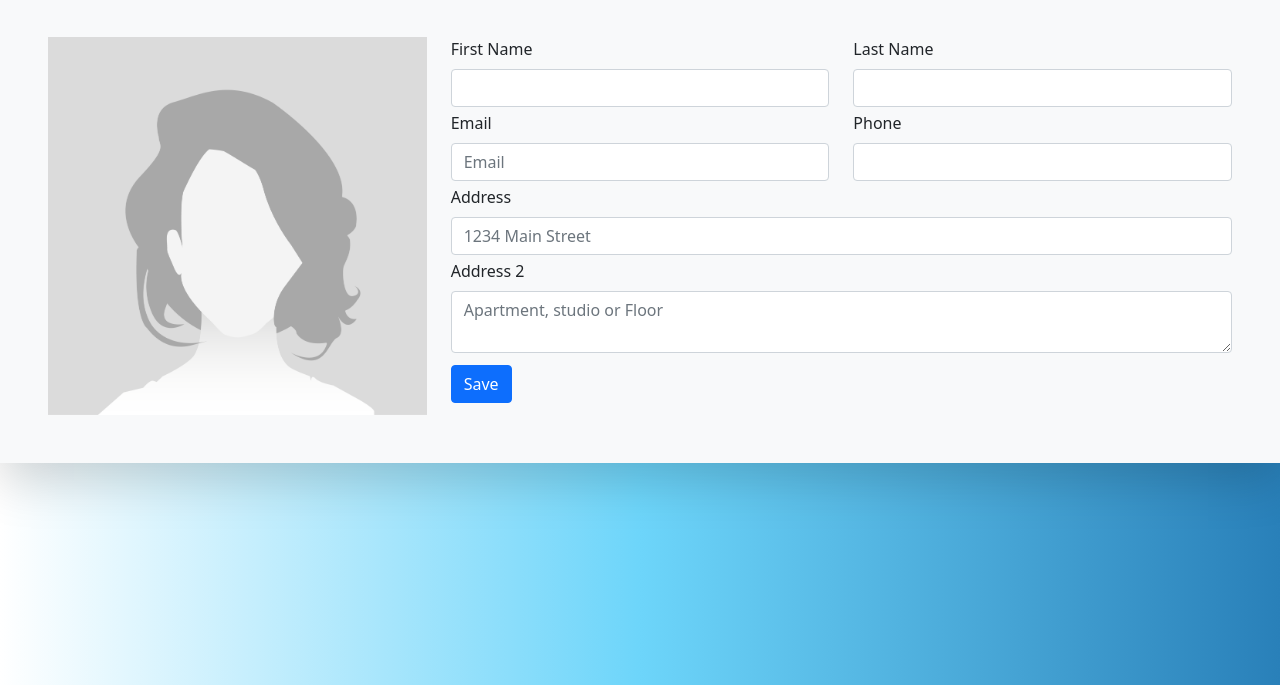
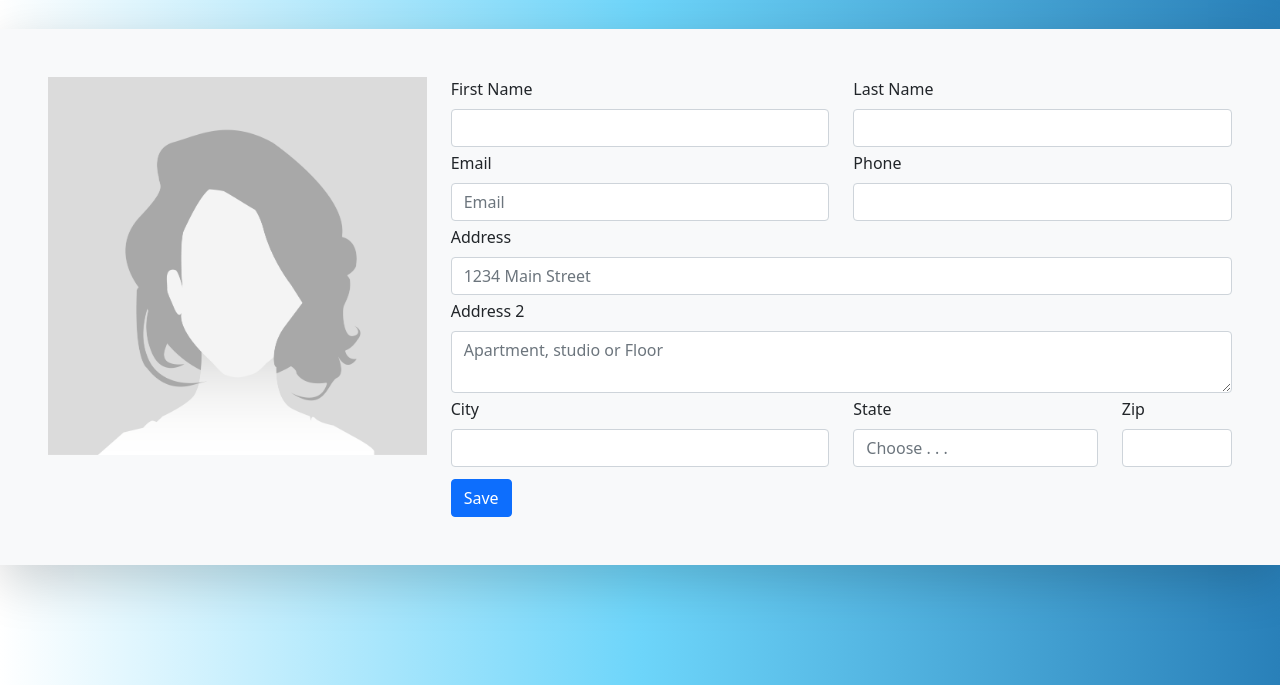
Before and after one commit to ShellyWonder/ADDRESS-BOOK-LAB, a plain HTML site: page index.html in a window 1280 px wide. Shown: the part 115-800 px from the top of the page. Drawn offline with nearby package versions, Linux system fonts and the light colour scheme.

Commit message:
added row for city,state,zip

```diff
--- a/index.html
+++ b/index.html
@@ -20,7 +20,7 @@
   </head>
 
   <body>
-    <h1 class="mt-5">My Address Book</h1>
+    <h1 class="m-5">My Address Book</h1>
     <div class="container-fluid bg-light p-5 shadow-lg">
       <div class="row">
         <!--col one img-->
@@ -99,6 +99,39 @@
                 ></textarea>
               </div>
             </div>
+            <div class="row mb-1">
+              <div class="col col-6">
+                <label class="form-label">City</label>
+                <input
+                  type="text"
+                  name="city"
+                  class="form-control"
+                  aria-label="city"
+                  required
+                />
+              </div>
+              <div class="col col-4">
+                <label class="form-label">State</label>
+                <input
+                  type="text"
+                  name="State"
+                  placeholder="Choose . . ."
+                  class="form-control"
+                  aria-label="state"
+                  required
+                />
+              </div>
+              <div class="col col-2">
+                <label class="form-label">Zip</label>
+                <input
+                  type="text"
+                  name="zip"
+                  class="form-control"
+                  aria-label="zip"
+                  required
+                />
+              </div>
+            </div>
             <button type="submit" class="btn btn-primary mt-2">Save</button>
           </form>
         </div>
```
